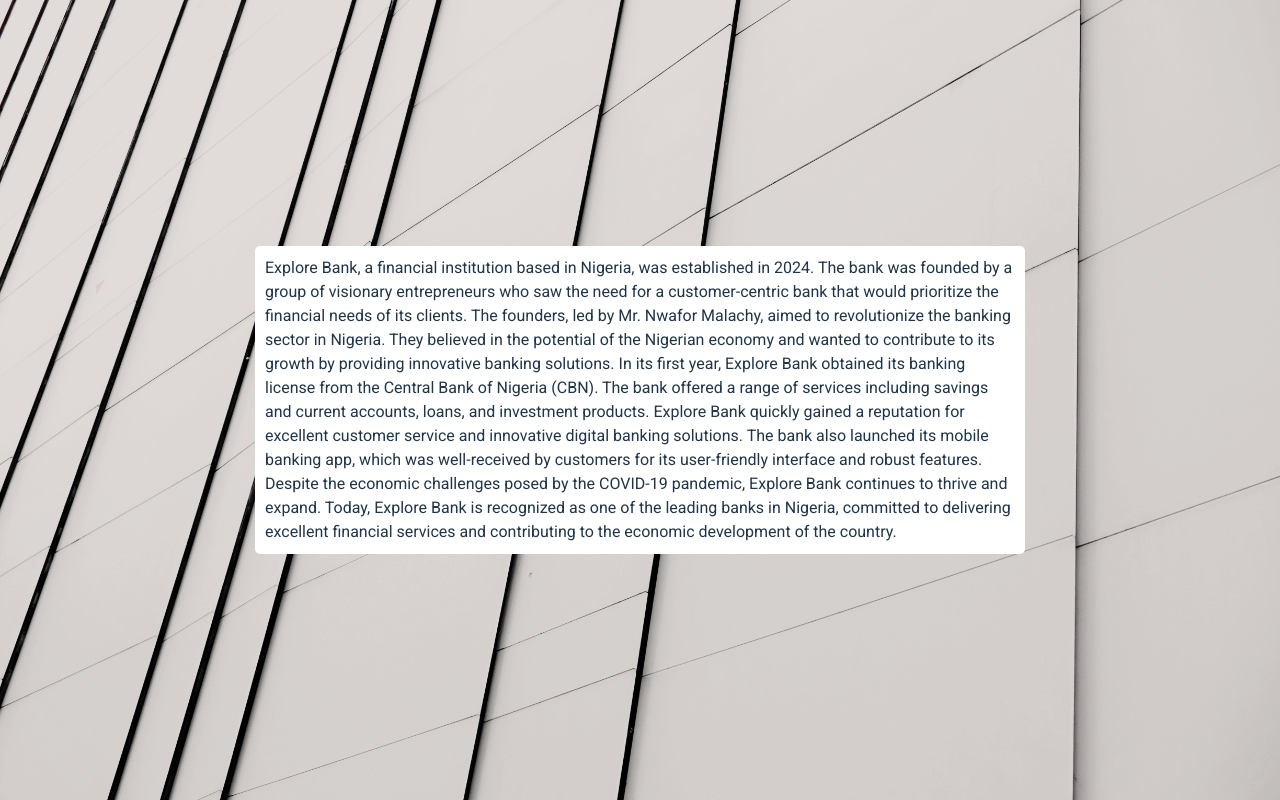
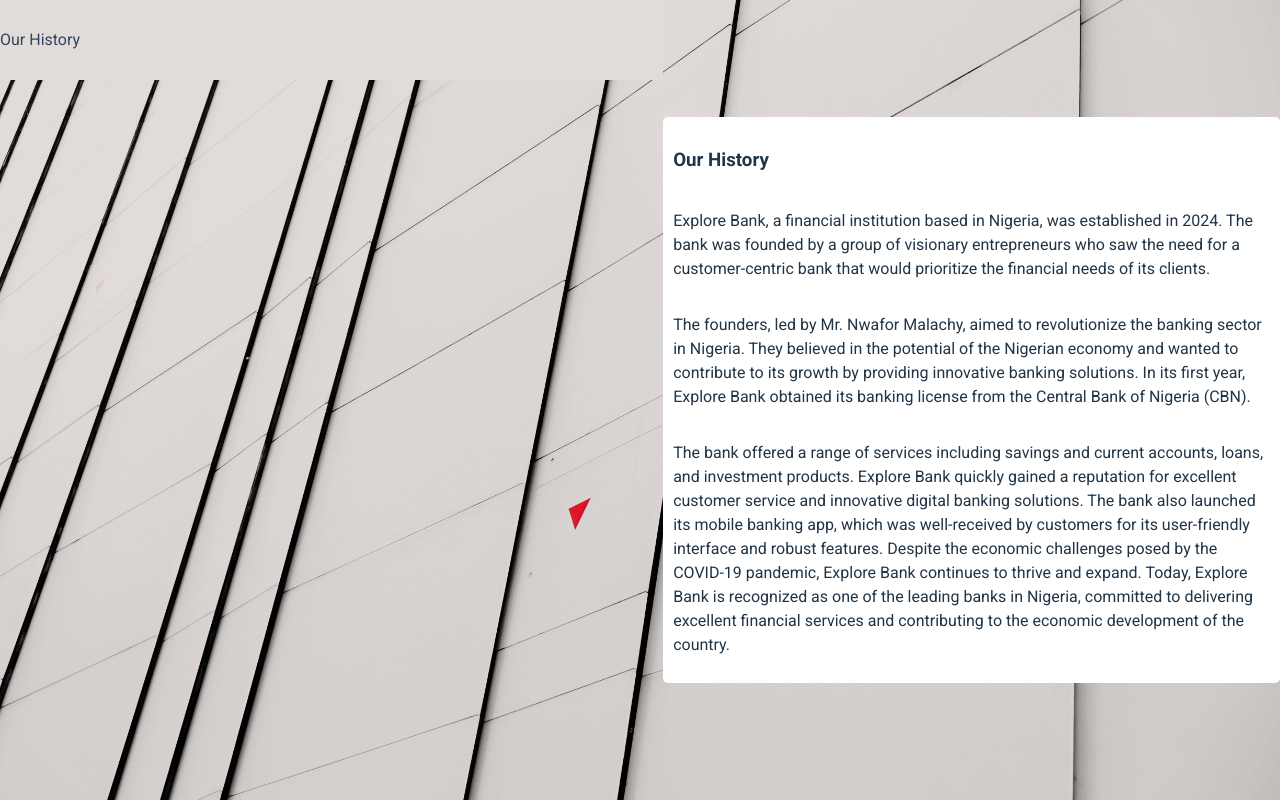
Before and after one commit to MalachyCode/Explore-bank-app, a React (Vite) app in the folder UI/: page /our-history in a window 1280 px wide. Built offline with nearby package versions, Linux system fonts and the light colour scheme; no server answers.

Commit message:
Adding a page header and rearranging the our history text in the container div.

```diff
--- a/UI/src/pages/OurHistoryPage/OurHistoryPage.tsx
+++ b/UI/src/pages/OurHistoryPage/OurHistoryPage.tsx
@@ -2,24 +2,37 @@ import './OurHistoryPage.scss';
 
 const OurHistoryPage = () => (
   <div className='our-history'>
+    <div className='top'>Our History</div>
     <div className='container'>
-      Explore Bank, a financial institution based in Nigeria, was established in
-      2024. The bank was founded by a group of visionary entrepreneurs who saw
-      the need for a customer-centric bank that would prioritize the financial
-      needs of its clients. The founders, led by Mr. Nwafor Malachy, aimed to
-      revolutionize the banking sector in Nigeria. They believed in the
-      potential of the Nigerian economy and wanted to contribute to its growth
-      by providing innovative banking solutions. In its first year, Explore Bank
-      obtained its banking license from the Central Bank of Nigeria (CBN). The
-      bank offered a range of services including savings and current accounts,
-      loans, and investment products. Explore Bank quickly gained a reputation
-      for excellent customer service and innovative digital banking solutions.
-      The bank also launched its mobile banking app, which was well-received by
-      customers for its user-friendly interface and robust features. Despite the
-      economic challenges posed by the COVID-19 pandemic, Explore Bank continues
-      to thrive and expand. Today, Explore Bank is recognized as one of the
-      leading banks in Nigeria, committed to delivering excellent financial
-      services and contributing to the economic development of the country.
+      <h3>Our History</h3>
+      <div className='line'></div>
+      <p>
+        Explore Bank, a financial institution based in Nigeria, was established
+        in 2024. The bank was founded by a group of visionary entrepreneurs who
+        saw the need for a customer-centric bank that would prioritize the
+        financial needs of its clients.
+      </p>
+      <div className='line'></div>
+      <p>
+        The founders, led by Mr. Nwafor Malachy, aimed to revolutionize the
+        banking sector in Nigeria. They believed in the potential of the
+        Nigerian economy and wanted to contribute to its growth by providing
+        innovative banking solutions. In its first year, Explore Bank obtained
+        its banking license from the Central Bank of Nigeria (CBN).
+      </p>
+      <div className='line'></div>
+      <p>
+        The bank offered a range of services including savings and current
+        accounts, loans, and investment products. Explore Bank quickly gained a
+        reputation for excellent customer service and innovative digital banking
+        solutions. The bank also launched its mobile banking app, which was
+        well-received by customers for its user-friendly interface and robust
+        features. Despite the economic challenges posed by the COVID-19
+        pandemic, Explore Bank continues to thrive and expand. Today, Explore
+        Bank is recognized as one of the leading banks in Nigeria, committed to
+        delivering excellent financial services and contributing to the economic
+        development of the country.
+      </p>
     </div>
   </div>
 );
```
